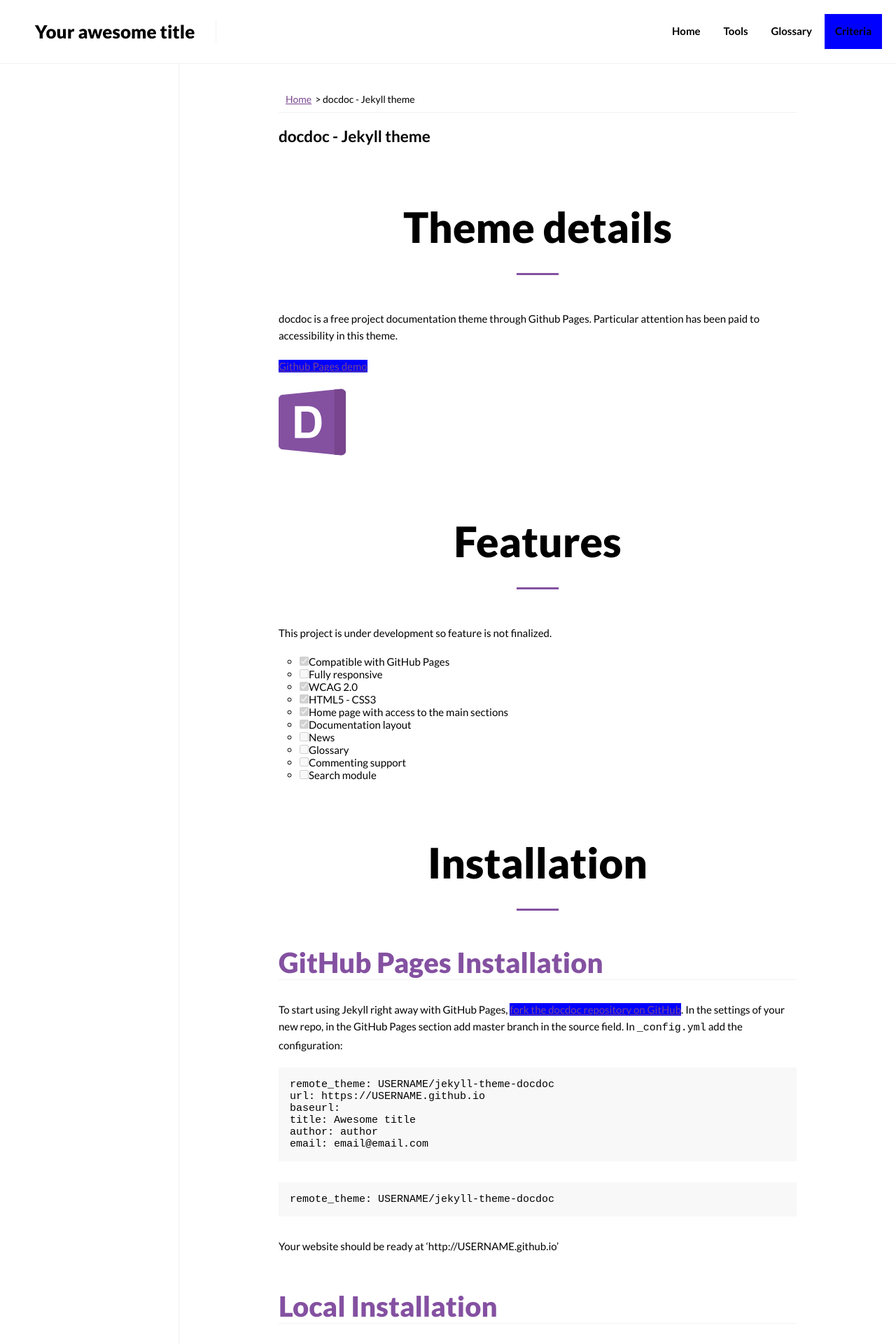
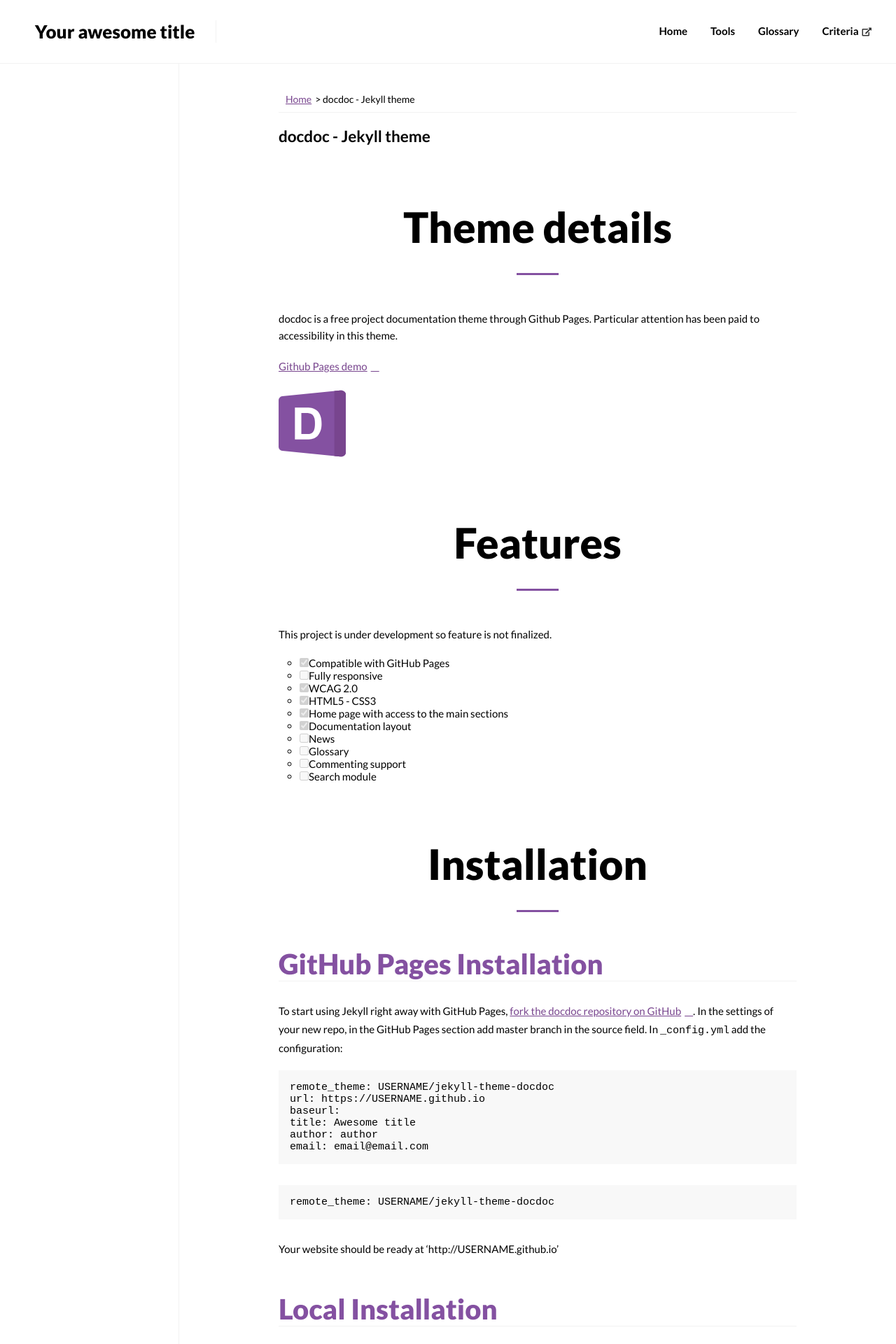
Before and after one commit to stevenMouret/web-accessibility-guidelines, a Jekyll site: the page built from README.md, in a window 1280 px wide. Shown: the top 1920 px of the page at 70% size. Built offline with Jekyll 4.4.1, drawn with Linux system fonts in a browser that asks for light colours; nearby versions of some CDN libraries; our own code applies the rules of GitHub Pages for plain Markdown files.

Commit message:
CSS - style for external link

```diff
--- a/_includes/head.html
+++ b/_includes/head.html
@@ -5,12 +5,17 @@
     <title>{{ site.title }} &bull; {{ page.title }}</title>
     <link rel="stylesheet" href="{{ "/assets/css/main.css" | prepend: site.baseurl }}">
     <link href="{{ "/assets/css/syntax.css" | prepend: site.baseurl }}" rel="stylesheet">
+    <link rel="stylesheet" href="https://use.fontawesome.com/releases/v5.3.1/css/all.css" integrity="sha384-mzrmE5qonljUremFsqc01SB46JvROS7bZs3IO2EmfFsd15uHvIt+Y8vEf7N7fWAU" crossorigin="anonymous">
     <style>
         /* @name External link */
-        a[href^='http']:not([href*='{{ site.url }}']),
-        a[href^='https']:not([href*='{{ site.url }}']),
-        a[href^='//']:not([href*='{{ site.url }}']) {
-            background: blue;
+        a[href^='http']:not([href*='{{ site.url }}'])::after,
+        a[href^='https']:not([href*='{{ site.url }}'])::after,
+        a[href^='//']:not([href*='{{ site.url }}'])::after {
+            content: '\f35d';
+            font-family: "Font Awesome 5 Free";
+            font-size: 1.2rem;
+            color: rgba(0, 0, 0, 0.8);
+            margin-left: 0.5rem;
         }
     </style>
 </head>
```
